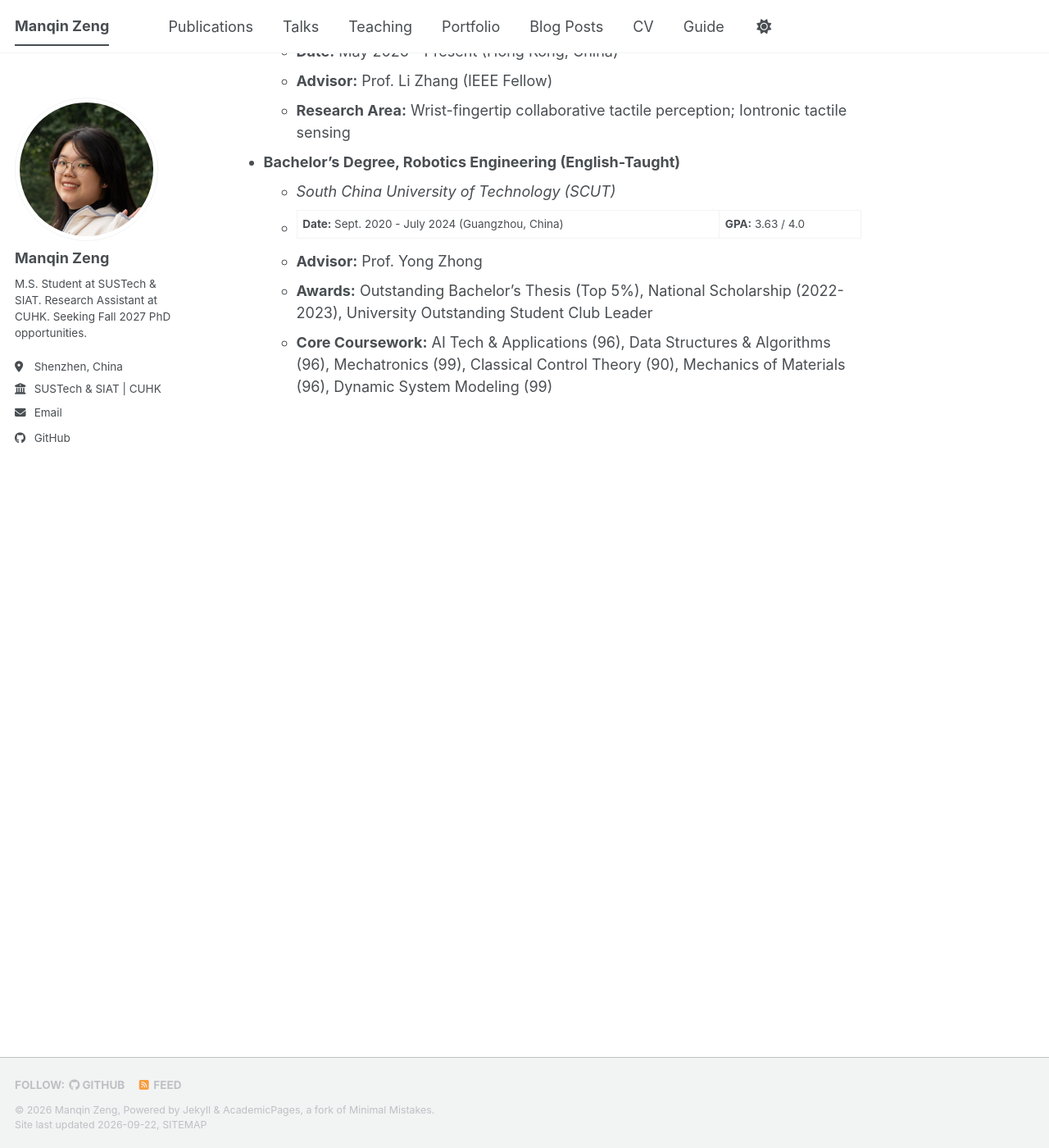
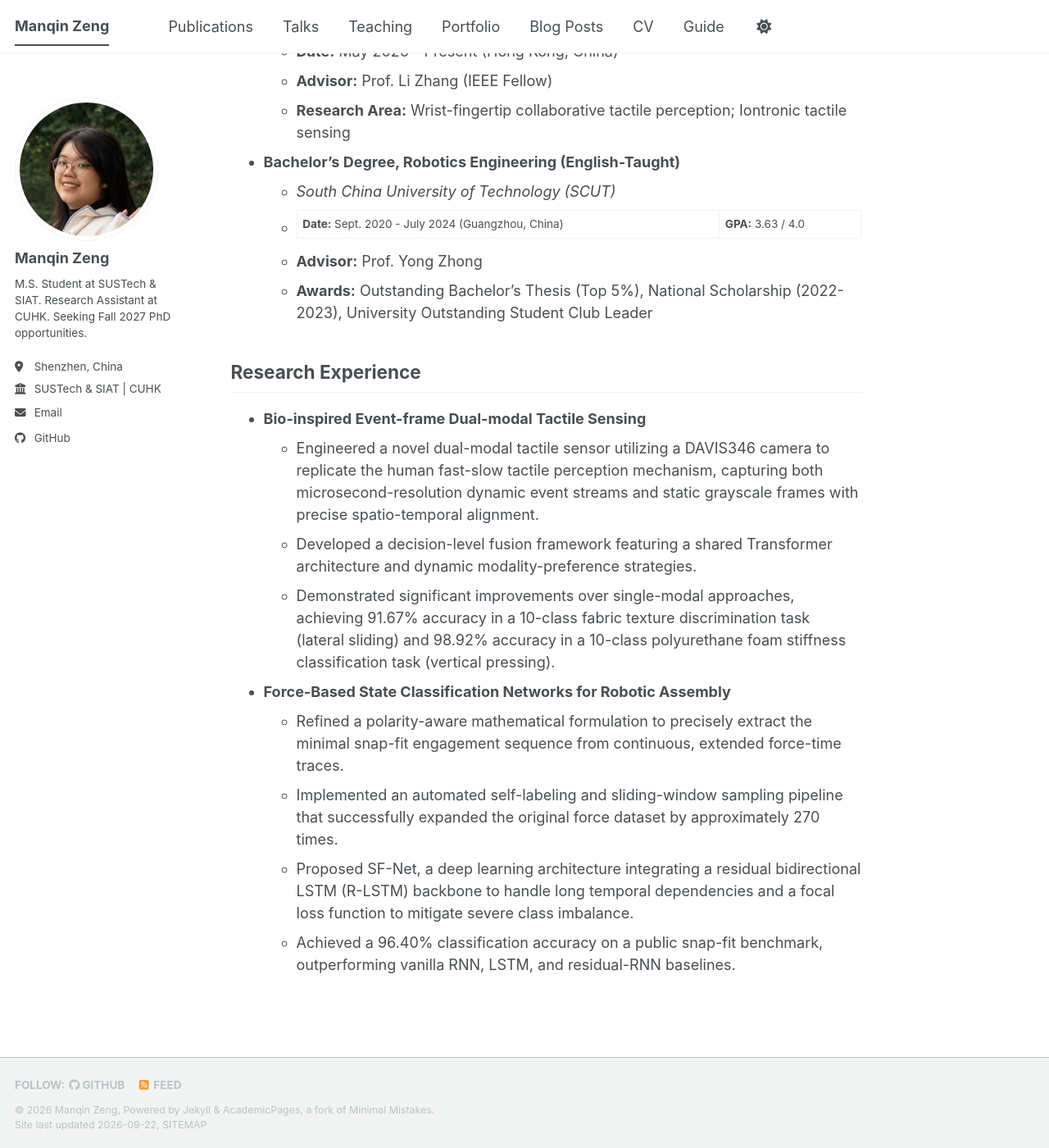
Before and after one commit to ZengManqin/ZengManqin.github.io, a Jekyll site: the page built from _pages/about.md, in a window 1280 px wide and 1400 px high, scrolled down 897 px. Shown: the whole window at 82% size. Built offline with Jekyll 4.4.1, drawn with Linux system fonts in a browser that asks for light colours; a style sheet for code colours, icons or effects is not loaded; some of the changed text lies outside the part shown.

Commit message:
Update about.md

```diff
--- a/_pages/about.md
+++ b/_pages/about.md
@@ -34,4 +34,16 @@ I am currently a second-year Joint Master's student at the Southern University o
   * **Date:** Sept. 2020 - July 2024 (Guangzhou, China) | **GPA:** 3.63 / 4.0
   * **Advisor:** Prof. Yong Zhong
   * **Awards:** Outstanding Bachelor's Thesis (Top 5%), National Scholarship (2022-2023), University Outstanding Student Club Leader
-  * **Core Coursework:** AI Tech & Applications (96), Data Structures & Algorithms (96), Mechatronics (99), Classical Control Theory (90), Mechanics of Materials (96), Dynamic System Modeling (99)
+
+## Research Experience
+
+*   **Bio-inspired Event-frame Dual-modal Tactile Sensing**
+    *   Engineered a novel dual-modal tactile sensor utilizing a DAVIS346 camera to replicate the human fast-slow tactile perception mechanism, capturing both microsecond-resolution dynamic event streams and static grayscale frames with precise spatio-temporal alignment.
+    *   Developed a decision-level fusion framework featuring a shared Transformer architecture and dynamic modality-preference strategies.
+    *   Demonstrated significant improvements over single-modal approaches, achieving 91.67% accuracy in a 10-class fabric texture discrimination task (lateral sliding) and 98.92% accuracy in a 10-class polyurethane foam stiffness classification task (vertical pressing).
+
+*   **Force-Based State Classification Networks for Robotic Assembly**
+    *   Refined a polarity-aware mathematical formulation to precisely extract the minimal snap-fit engagement sequence from continuous, extended force-time traces.
+    *   Implemented an automated self-labeling and sliding-window sampling pipeline that successfully expanded the original force dataset by approximately 270 times.
+    *   Proposed SF-Net, a deep learning architecture integrating a residual bidirectional LSTM (R-LSTM) backbone to handle long temporal dependencies and a focal loss function to mitigate severe class imbalance.
+    *   Achieved a 96.40% classification accuracy on a public snap-fit benchmark, outperforming vanilla RNN, LSTM, and residual-RNN baselines.
```
Also changed, not shown: other parts of _pages/about.md (+1 -1 lines).
